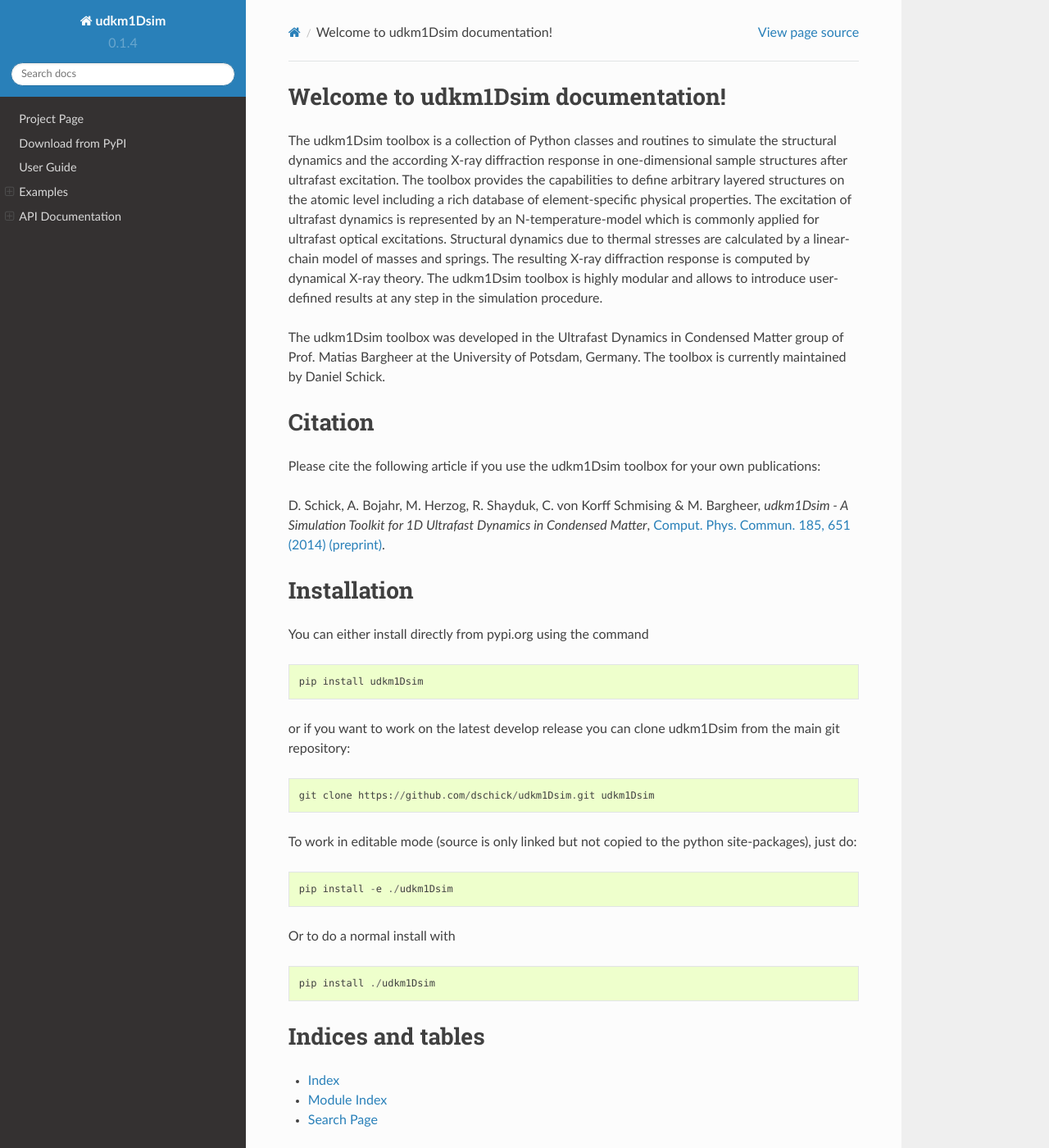
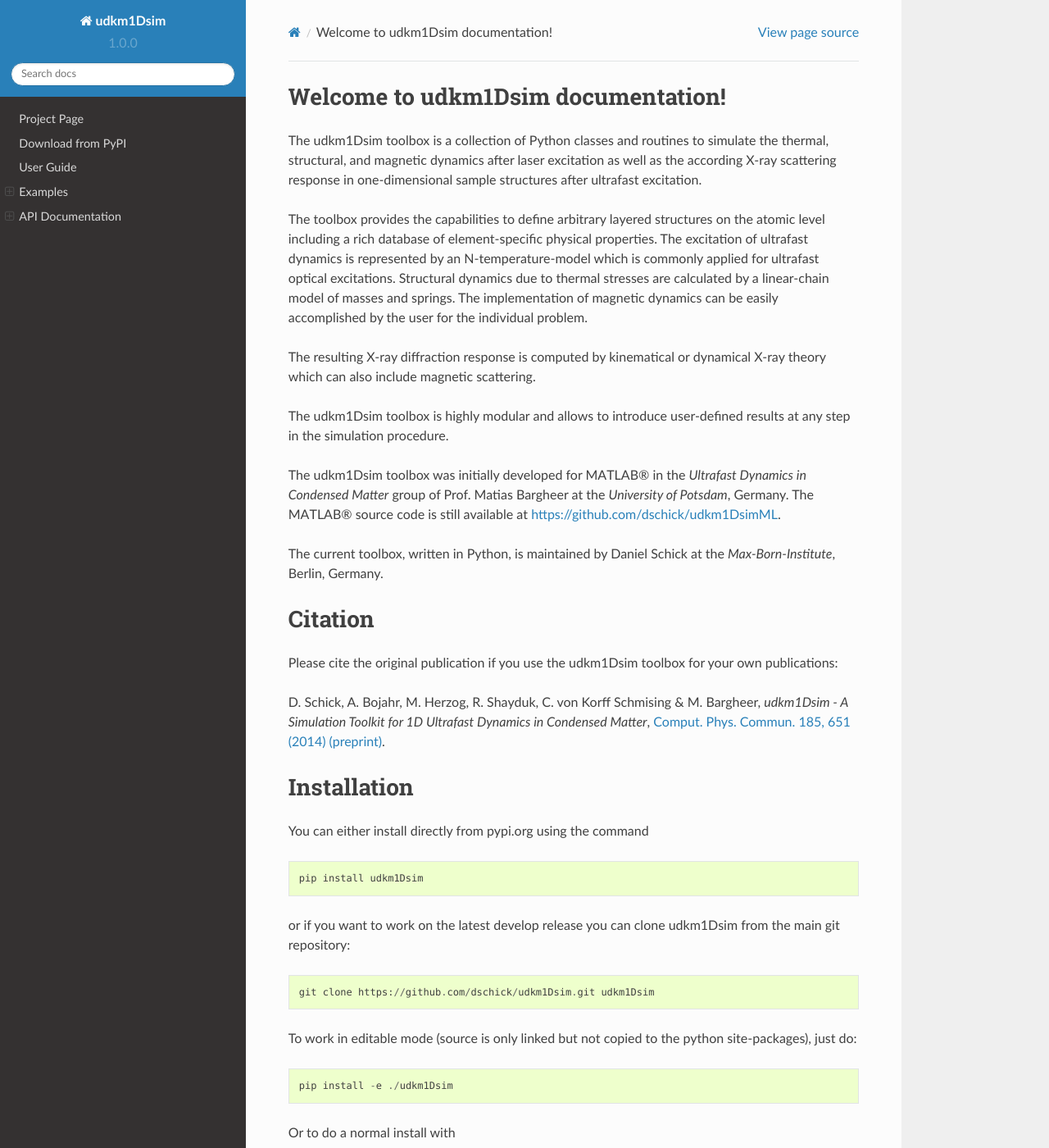
Before and after one commit to dschick/udkm1Dsim, a Sphinx documentation site: the page built from docs/source/index.rst, in a window 1280 px wide and 1400 px high. Shown: the whole window at 82% size. Built offline with Sphinx 7.4.7 and the Read the Docs theme 2.0.0, drawn with Linux system fonts in a browser that asks for light colours; some of the changed text lies outside the part shown.

Commit message:
update docs for major release 1.0.0

```diff
--- a/docs/source/conf.py
+++ b/docs/source/conf.py
@@ -24,9 +24,9 @@
 author = 'Daniel Schick'
 
 # The short X.Y version
-version = '0.1.4'
+version = '1.0.0'
 # The full version, including alpha/beta/rc tags
-release = '0.1.4'
+release = '1.0.0'
 
 
 # -- General configuration ---------------------------------------------------
--- a/docs/source/index.rst
+++ b/docs/source/index.rst
@@ -10,32 +10,41 @@
     Examples <examples>
     API Documentation <api>
 
-The udkm1Dsim toolbox is a collection of Python classes and routines
-to simulate the structural dynamics and the according X-ray
-diffraction response in one-dimensional sample structures after
-ultrafast excitation.
-The toolbox provides the capabilities to define arbitrary layered
-structures on the atomic level including a rich database of
-element-specific physical properties.
-The excitation of ultrafast dynamics is represented by an
-N-temperature-model which is commonly applied for ultrafast
-optical excitations.
-Structural dynamics due to thermal stresses are calculated by
-a linear-chain model of masses and springs.
-The resulting X-ray diffraction response is computed by dynamical
-X-ray theory.
-The udkm1Dsim toolbox is highly modular and allows to introduce
-user-defined results at any step in the simulation procedure.
+The udkm1Dsim toolbox is a collection of Python classes and routines to
+simulate the thermal, structural, and magnetic dynamics after laser excitation
+as well as the according X-ray scattering response in one-dimensional sample
+structures after ultrafast excitation.
 
-The udkm1Dsim toolbox was developed in the Ultrafast Dynamics
-in Condensed Matter group of Prof. Matias Bargheer at the
-University of Potsdam, Germany.
-The toolbox is currently maintained by Daniel Schick.
+The toolbox provides the capabilities to define arbitrary layered structures
+on the atomic level including a rich database of element-specific physical
+properties.
+The excitation of ultrafast dynamics is represented by an N-temperature-model
+which is commonly applied for ultrafast optical excitations.
+Structural dynamics due to thermal stresses are calculated by a linear-chain
+model of masses and springs.
+The implementation of magnetic dynamics can be easily accomplished by the user
+for the individual problem.
+
+The resulting X-ray diffraction response is computed by kinematical or
+dynamical X-ray theory which can also include magnetic scattering.
+
+The udkm1Dsim toolbox is highly modular and allows to introduce user-defined
+results at any step in the simulation procedure.
+
+The udkm1Dsim toolbox was initially developed for MATLAB® in the
+*Ultrafast Dynamics in Condensed Matter* group of Prof. Matias Bargheer at the
+*University of Potsdam*, Germany.
+The MATLAB® source code is still available at
+https://github.com/dschick/udkm1DsimML.
+
+The current toolbox, written in Python, is maintained by Daniel Schick at the
+*Max-Born-Institute*, Berlin, Germany.
 
 Citation
 ========
 
-Please cite the following article if you use the udkm1Dsim toolbox for your own publications:
+Please cite the original publication if you use the udkm1Dsim toolbox for your
+own publications:
 
 D. Schick, A. Bojahr, M. Herzog, R. Shayduk, C. von Korff Schmising & M. Bargheer,
 *udkm1Dsim - A Simulation Toolkit for 1D Ultrafast Dynamics in Condensed Matter*,
@@ -72,6 +81,15 @@
 
     pip install ./udkm1Dsim
 
+You can have the following optional installation to enable parallel
+computations, unit tests, as well as building the documentation:
+
+::
+
+    pip install udkm1Dsim[parallel]
+    pip install udkm1Dsim[testing]
+    pip install udkm1Dsim[documentation]
+
 Indices and tables
 ==================
 
--- a/setup.py
+++ b/setup.py
@@ -2,7 +2,7 @@
 
 setup(
     name='udkm1Dsim',
-    version='0.1.4',
+    version='1.0.0',
     packages=find_packages(),
     package_data={
         'udkm1Dsim': ['parameters/atomic_form_factors/chantler/*.cf',
@@ -28,7 +28,7 @@
         'documentation': ['sphinx', 'nbsphinx', 'sphinxcontrib-napoleon'],
     },
     license='MIT',
-    author='Daniel Schick, et. al.',
+    author='Daniel Schick',
     author_email='schick.daniel@gmail.com',
     description='A Python Simulation Toolkit for 1D Ultrafast Dynamics '
                 + 'in Condensed Matter',
```
Also changed, not shown: CONTRIBUTING.md (+36 -27 lines), README.md (+37 -21 lines), docs/source/user_guide.rst (+19 -0 lines).
